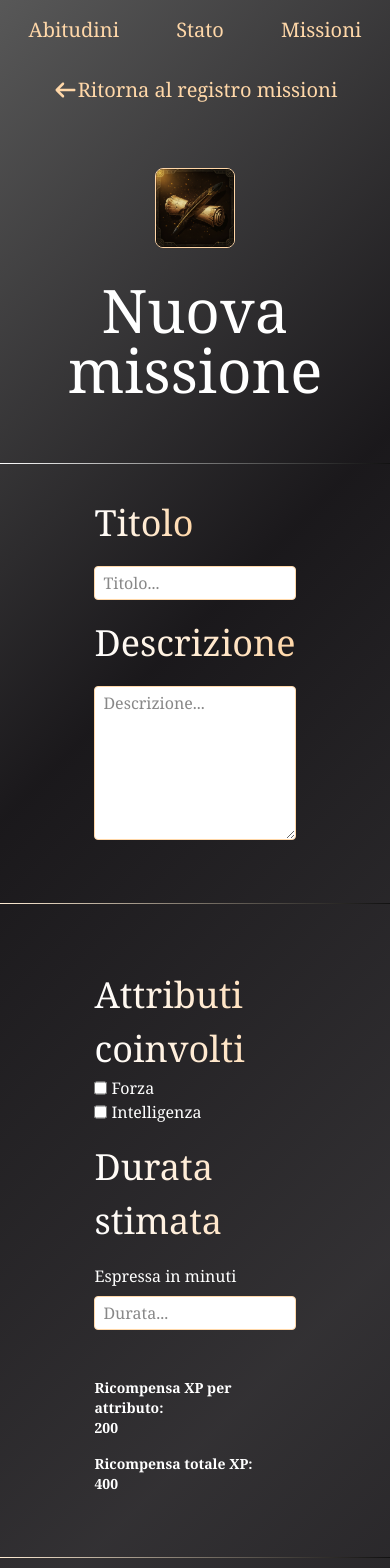
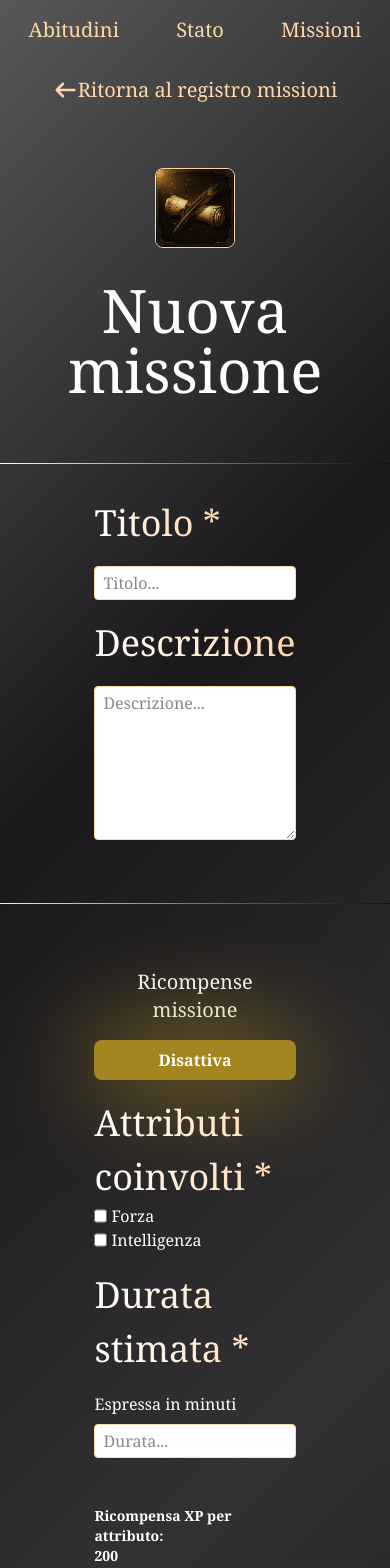
Before and after one commit to Davide-Ficocelli/grindborne, a React (Vite) app: page /quest-log/add in a window 390 px wide. Shown: the top 1568 px of the page. Built offline with nearby package versions, Linux system fonts and the light colour scheme.

Commit message:
Feat: Non-rewardable quests #10

```diff
--- a/src/pages/AddQuestPage.tsx
+++ b/src/pages/AddQuestPage.tsx
@@ -1,10 +1,19 @@
-import { lazy, Suspense } from "react";
+import { lazy, Suspense, useState } from "react";
 import { Link } from "react-router-dom";
 import { faArrowLeft } from "@fortawesome/free-solid-svg-icons";
 import { FontAwesomeIcon } from "@fortawesome/react-fontawesome";
 import LoadingFallback from "../components/LoadingFallback";
 
 export default function AddQuestPage() {
+  const [isQuestRewardable, setIsQuestRewardable] = useState(true);
+
+  console.log(isQuestRewardable);
+
+  function toggleQuestRewards(e: any) {
+    e.preventDefault();
+    setIsQuestRewardable((prevIsQuestRewardable) => !prevIsQuestRewardable);
+  }
+
   const AddQuestIcon = lazy(() =>
     import("../assets/icons/add-quest.png").then((module) => ({
       default: () => (
@@ -65,7 +74,7 @@
               {/* Title field */}
               <fieldset className={`${classStyles.labelAndInputContainer}`}>
                 <label htmlFor="quest-title" className="input-label">
-                  Titolo
+                  Titolo *
                 </label>
                 <input
                   id="quest-title"
@@ -99,11 +108,22 @@
             {/* Container for Attributes and duration field */}
             {/* These are the main fields that will determine the total XP reward from quest completion */}
             <fieldset
-              className={`${classStyles.inputsWrapper} quest-attributes-duration-grid-area`}
+              className={`${classStyles.inputsWrapper} sm:pt-20 sm:relative quest-attributes-duration-grid-area`}
             >
+              {/* Toggle quest rewards button */}
+              <div className="flex flex-col gap-y-4 sm:absolute sm:-top-10">
+                <span className="medium-font-size text-center">
+                  Ricompense missione
+                </span>
+                <button className="btn-primary" onClick={toggleQuestRewards}>
+                  {isQuestRewardable ? "Disattiva" : "Attiva"}
+                </button>
+              </div>
+
               {/* Attributes fieldset */}
+              {isQuestRewardable && (
                 <fieldset>
-                <legend className="input-label">Attributi coinvolti</legend>
+                  <legend className="input-label">Attributi coinvolti *</legend>
 
                   <div>
                     <div className="flex gap-x-1">
@@ -127,11 +147,12 @@
                     </div>
                   </div>
                 </fieldset>
+              )}
 
               {/* Duration field with measure unit */}
               <fieldset className={classStyles.labelAndInputContainer}>
                 <label htmlFor="duration" className="input-label">
-                  Durata stimata
+                  Durata stimata {isQuestRewardable ? "*" : null}
                 </label>
                 <div className="flex flex-col items-start gap-y-2">
                   <input
@@ -143,10 +164,12 @@
                     placeholder="Durata..."
                     aria-describedby="duration-input"
                     className="quest-form-input order-1"
+                    required={isQuestRewardable ? true : false}
                   />
                   <span id="duration-unit">Espressa in minuti</span>
                 </div>
 
+                {isQuestRewardable && (
                   <div className="small-font-size pt-8 flex flex-col gap-y-4 justify-center items-start font-semibold">
                     <p className="flex flex-col">
                       Ricompensa XP per attributo:<span>200</span>
@@ -155,6 +178,7 @@
                       Ricompensa totale XP:<span>400</span>
                     </p>
                   </div>
+                )}
               </fieldset>
             </fieldset>
 
@@ -223,14 +247,21 @@
             <div className="bottom-linear-gradient-border after:from-orange-100 after:to-[#111] divider-4-grid-area"></div>
 
             {/* Tracking fieldset */}
+            {isQuestRewardable && (
+              <>
                 <fieldset className="quest-do-track-grid-area">
                   <legend className="input-label">
-                Traccia al momento della creazione?
+                    Traccia al momento della creazione?{" "}
                   </legend>
 
                   <div>
                     <div className="flex gap-x-1">
-                  <input id="track-yes" name="track" type="radio" value="sì" />
+                      <input
+                        id="track-yes"
+                        name="track"
+                        type="radio"
+                        value="sì"
+                      />
                       <label htmlFor="track-yes">Sì</label>
                     </div>
 
@@ -248,6 +279,8 @@
                 </fieldset>
 
                 <div className="bottom-linear-gradient-border after:from-[#FFFFFF] after:to-[#111] divider-5-grid-area"></div>
+              </>
+            )}
 
             {/* Submit Button */}
             <button
```
Lines whose indentation alone changed are shown as unchanged.
